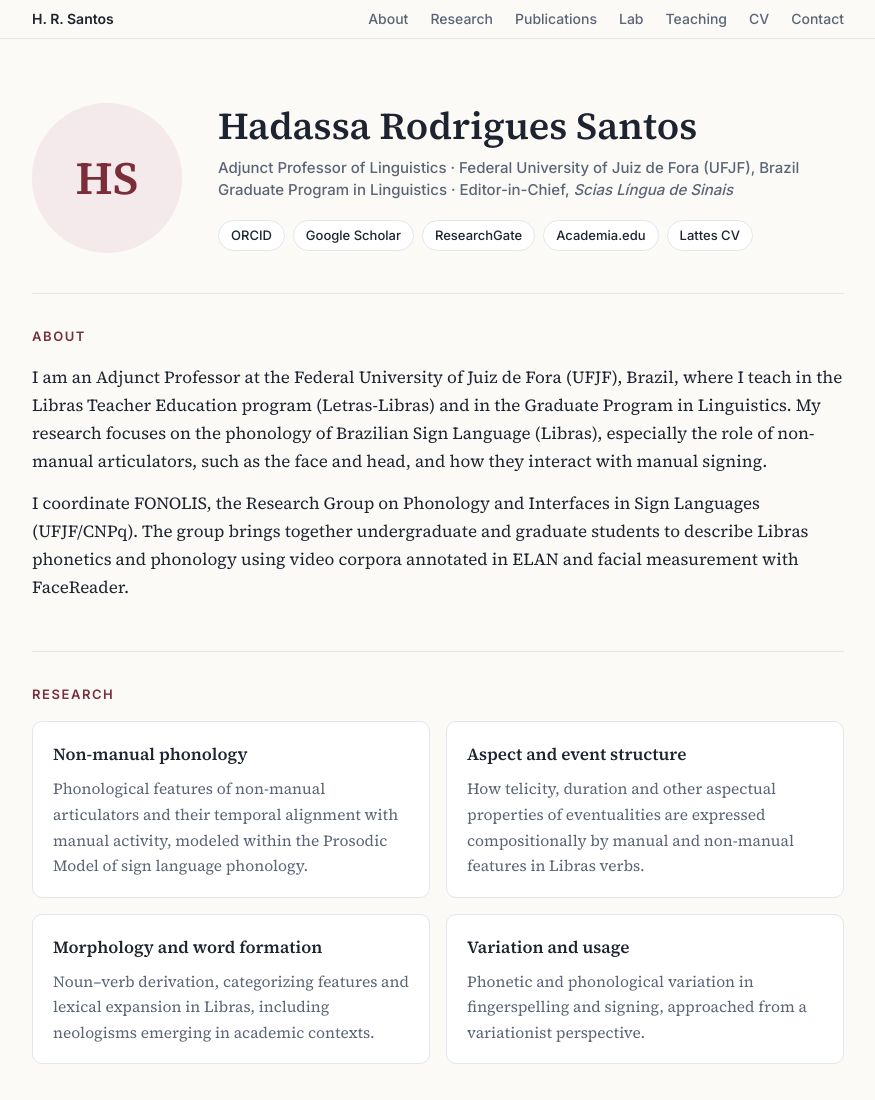
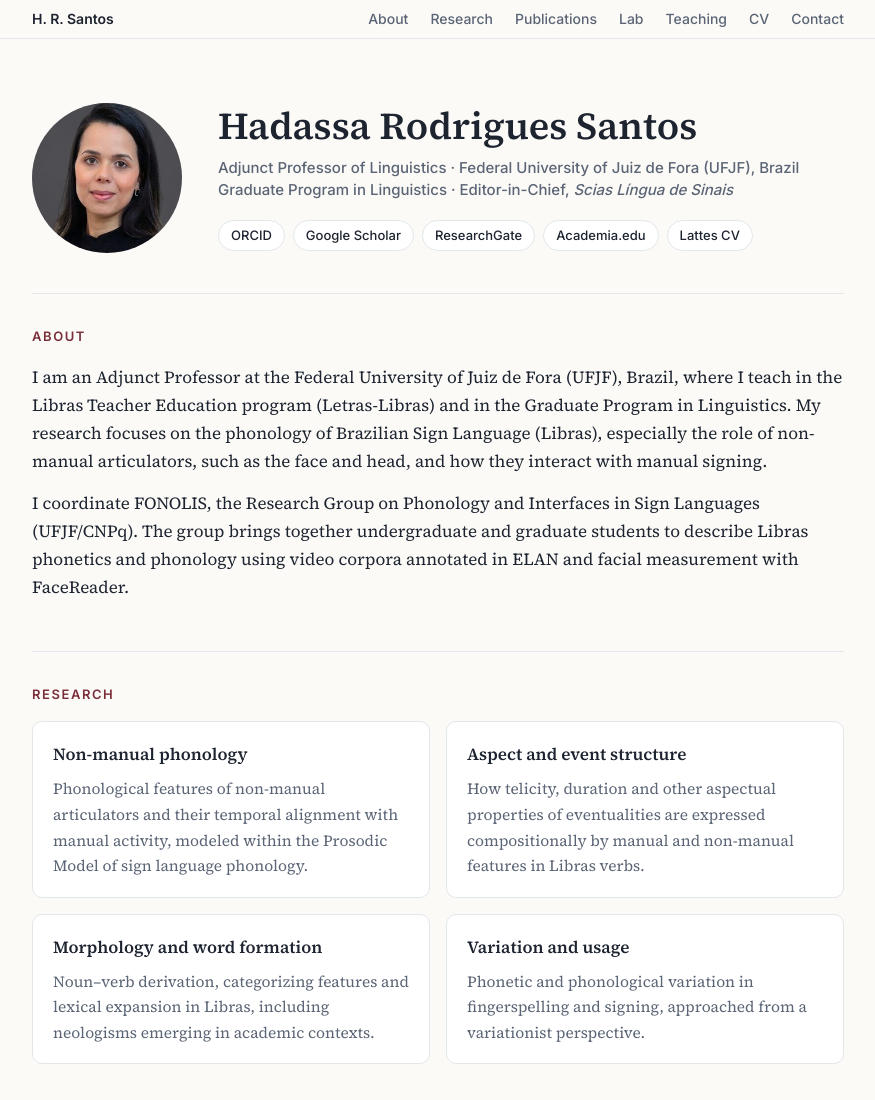
Before and after one commit to ahadassarodrigues/ahadassarodrigues.github.io, a plain HTML site: page index.html in a window 1280 px wide. Shown: the top 1100 px of the page, without its empty margins (202-1077 px from the left). Drawn offline with Linux system fonts and the light colour scheme.

Commit message:
Update index.html

```diff
--- a/index.html
+++ b/index.html
@@ -76,8 +76,7 @@
 <main class="wrap" id="top">
 
 <header class="hero">
-  <!-- To add a photo: upload photo.jpg to the repository and replace "HS" with <img src="photo.jpg" alt="Hadassa Rodrigues Santos"> -->
-  <div class="portrait" aria-hidden="true">HS</div>
+  <div class="portrait"><img src="photo.jpg" alt="Hadassa Rodrigues Santos"></div>
   <div>
     <h1>Hadassa Rodrigues Santos</h1>
     <p class="role">Adjunct Professor of Linguistics · Federal University of Juiz de Fora (UFJF), Brazil<br>Graduate Program in Linguistics · Editor-in-Chief, <em>Scias Língua de Sinais</em></p>
```
